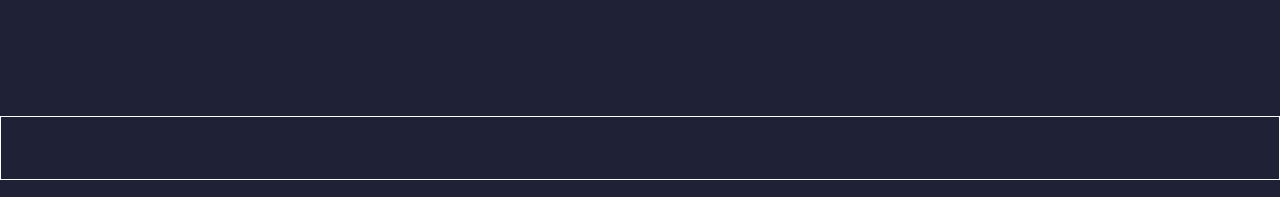
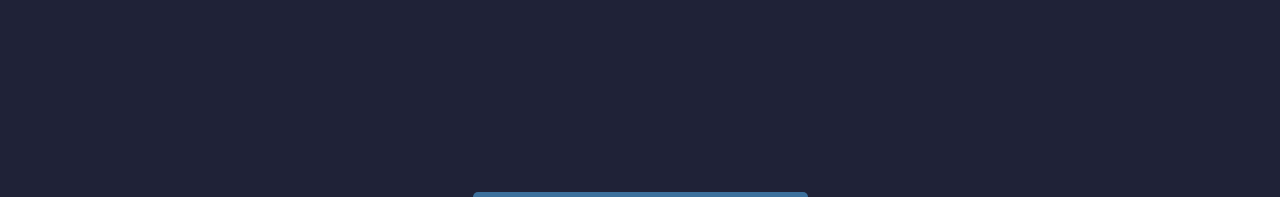
Before and after one commit to DmytroKhmura/Calculator, a plain HTML site: page index.html in a window 1280 px wide. Shown: the top 197 px of the page. Drawn offline with Linux system fonts and the light colour scheme.

Commit message:
change style of message area

```diff
--- a/style.css
+++ b/style.css
@@ -38,13 +38,12 @@ body {
 
 #message {
   width: 100%;
-  height: 4rem;
+  height: 3rem;
   margin: 20px 0;
   text-align: center;
-  border: solid white 1px;
   color: var(--message-text-color);
   font-family: sans-serif;
-  font-size: 2rem;
+  font-size: 1.5rem;
 }
 
 #calculator {
```
